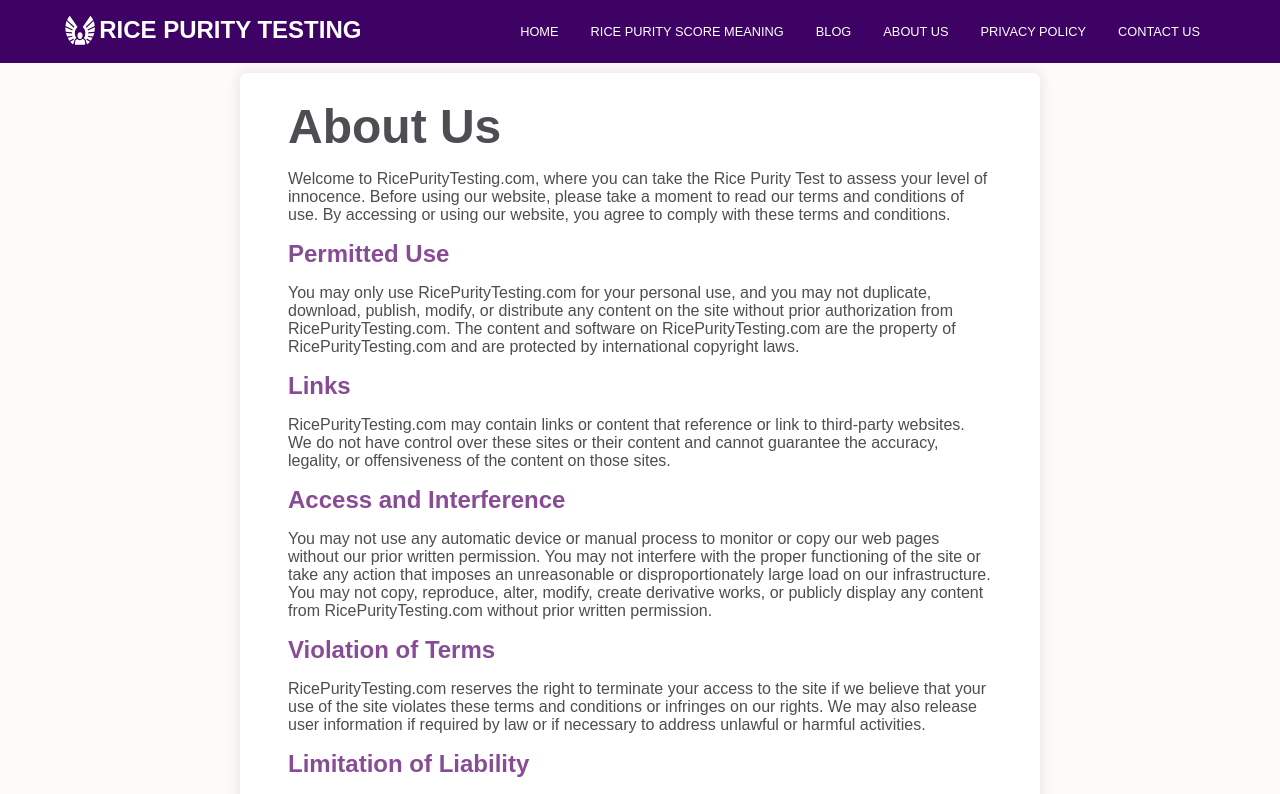
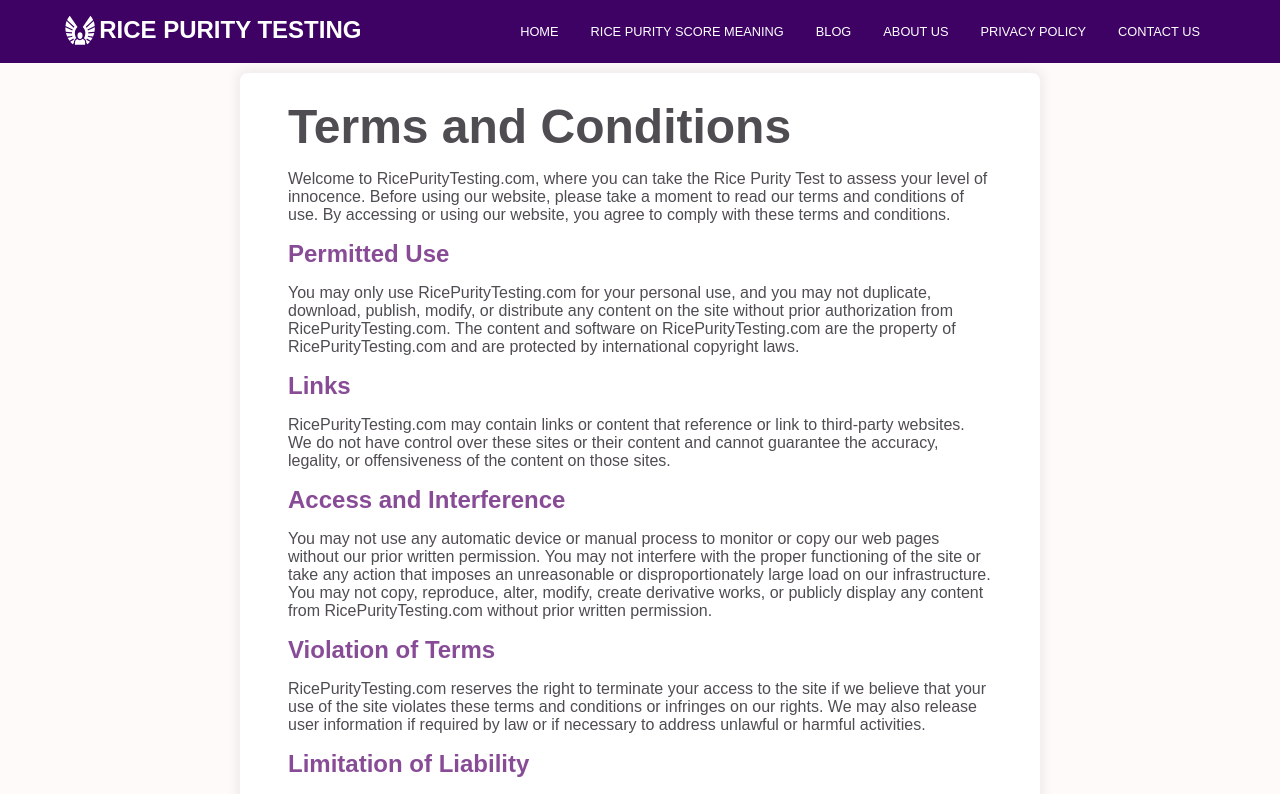
Before and after one commit to frupreneur/ricepuritytesting, a Next.js app: page /terms-and-conditions in a window 1280 px wide. Shown: the top 794 px of the page. Built offline with nearby package versions, Linux system fonts and the light colour scheme; a web font is replaced by a local one.

Commit message:
updated terms

```diff
--- a/pages/terms-and-conditions.js
+++ b/pages/terms-and-conditions.js
@@ -16,7 +16,7 @@ export default function AboutUsPage() {
       />
       <div className="site-wrap">
         <article>
-          <h1>About Us</h1>
+          <h1>Terms and Conditions</h1>
           <p>
             Welcome to RicePurityTesting.com, where you can take the Rice Purity
             Test to assess your level of innocence. Before using our website,
```
